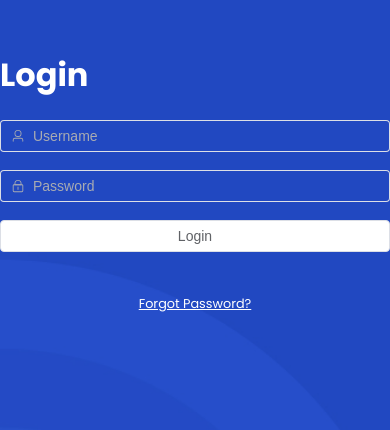
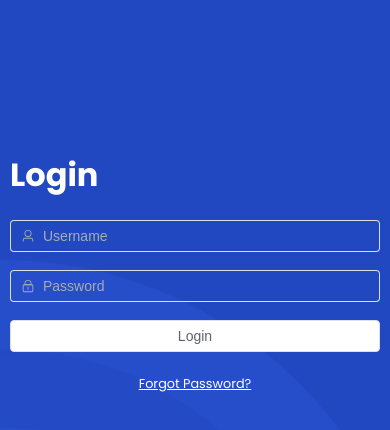
Before and after one commit to deekeso/activity1, a Vue app: page /login in a window 390 px wide. Shown: the part 160-590 px from the top of the page. Built offline with nearby package versions, Linux system fonts and the light colour scheme.

Commit message:
responsive/SRS-BT_004&005-make login mobile responsive in landscape mode & fix login layout

```diff
--- a/src/components/LoginForm.vue
+++ b/src/components/LoginForm.vue
@@ -94,8 +94,14 @@ h1 {
 
 .demo-ruleForm {
   width: 100%;
-  margin-top: -200px;
-  padding: 20px;
+}
+
+.demo-ruleForm > * {
+  margin-inline: 10px;
+}
+
+:deep(.el-form-item__error) {
+  margin-inline: 5px;
 }
 
 :deep(.el-input__wrapper) {
```
